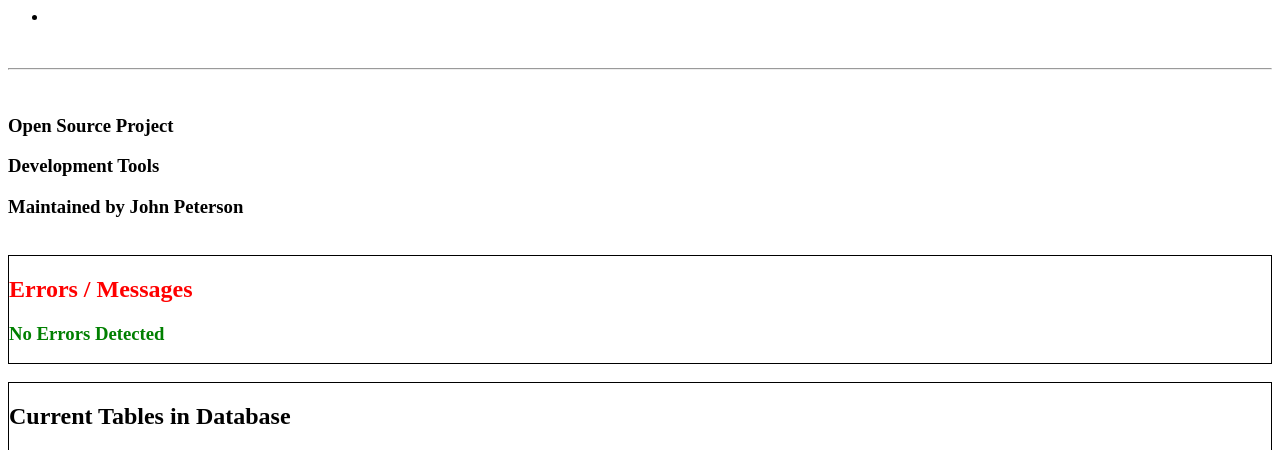
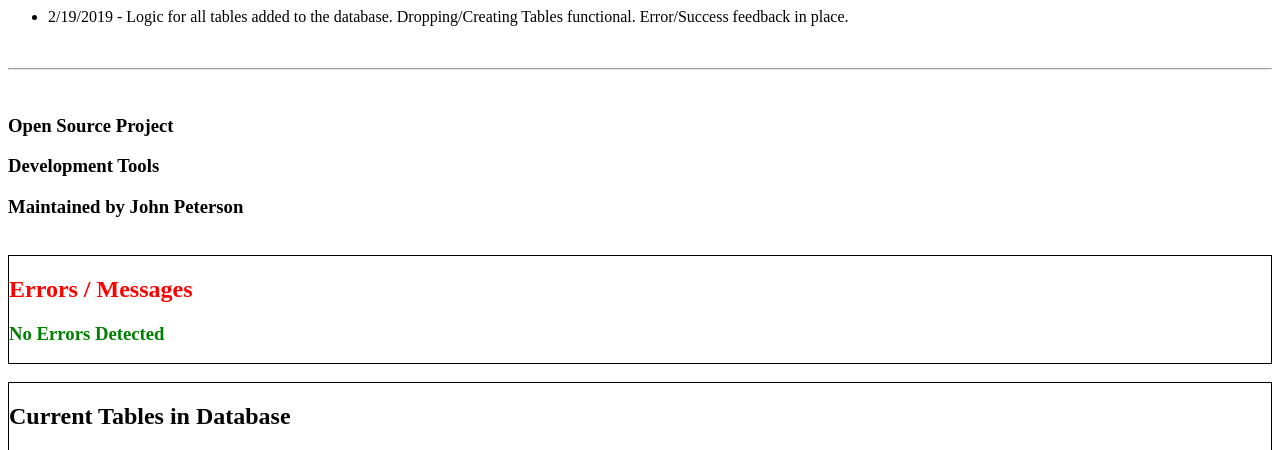
Before and after one commit to RussellMoore1987/open-source-project, a PHP site: page /dev_tools.php in a window 1280 px wide. Shown: the top 450 px of the page. Run offline with PHP 8.4, Linux system fonts and the light colour scheme.

Commit message:
Added the first note in the notes section.

```diff
--- a/temp_resources/dev_tools.php
+++ b/temp_resources/dev_tools.php
@@ -78,7 +78,7 @@ $successMessage = false;
 
 <div class="update-notes">
     <ul>
-        <li></li>
+        <li>2/19/2019 - Logic for all tables added to the database. Dropping/Creating Tables functional. Error/Success feedback in place.</li>
     </ul>
 </div>
 <br>
```
